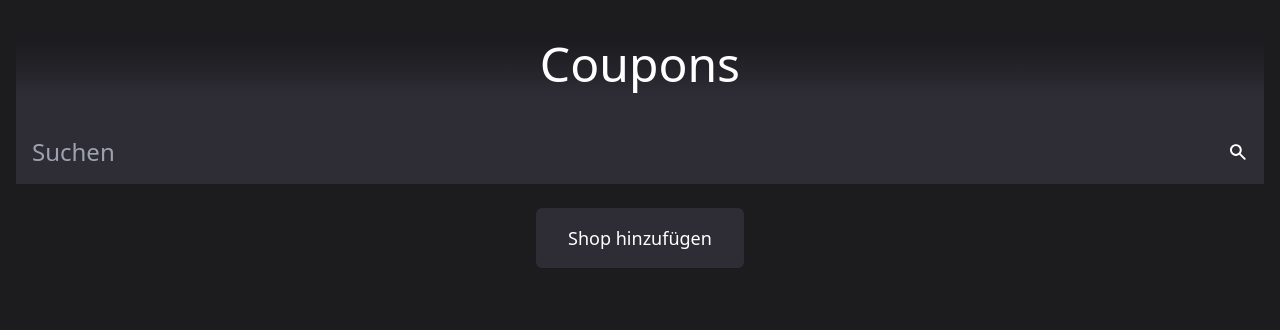
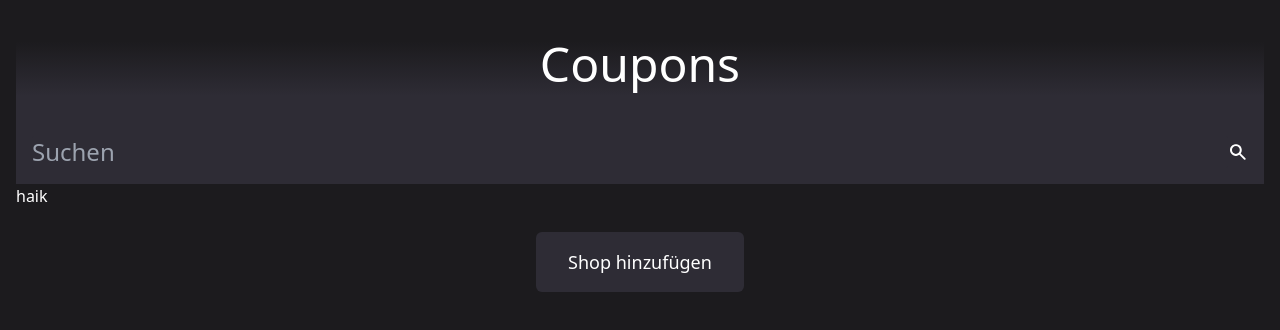
Before and after one commit to Tylopilus/bellyflop, a Next.js app: page / in a window 1280 px wide. Shown: the top 330 px of the page. Built offline with nearby package versions, Linux system fonts and the light colour scheme.

Commit message:
refactor: typeout store and change datastructure to array

```diff
--- /dev/null
+++ b/src/app/GetStores.tsx
@@ -0,0 +1,10 @@
+'use client';
+import { useLocalStorage } from '@/store';
+
+export default function GetStores({ view }: { view: React.ReactNode }) {
+  const stores = useLocalStorage((state: any) => state.stores);
+  const storeList = Object.keys(stores).map((key) => stores[key]);
+
+  console.log(storeList);
+  return <>{view}</>;
+}
--- /dev/null
+++ b/src/app/ViewStores.tsx
@@ -0,0 +1,11 @@
+'use client';
+import { useLocalStorage } from '@/store';
+import { useMemo } from 'react';
+
+export default function ViewStores() {
+  const stores = useLocalStorage((state) => state.stores);
+  //
+  const renderStore = useMemo(() => {}, [stores]);
+  console.log(stores);
+  return <h1>haik</h1>;
+}
--- a/src/app/globals.css
+++ b/src/app/globals.css
@@ -5,13 +5,3 @@
 :root {
     --inter-font: ${inter.style.fontFamily};
   }
-
-body {
-  color: rgb(var(--foreground-rgb));
-  background: linear-gradient(
-      to bottom,
-      transparent,
-      rgb(var(--background-end-rgb))
-    )
-    rgb(var(--background-start-rgb));
-}
--- a/src/app/page.tsx
+++ b/src/app/page.tsx
@@ -1,6 +1,7 @@
-import Image from 'next/image';
 import { Inter } from 'next/font/google';
 import Link from 'next/link';
+import GetStores from './GetStores';
+import ViewStores from './ViewStores';
 
 const inter = Inter({ subsets: ['latin'] });
 
@@ -23,12 +24,15 @@ export default function Home() {
           fill="none"
           xmlns="http://www.w3.org/2000/svg">
           <path
-            fill-rule="evenodd"
-            clip-rule="evenodd"
+            fillRule="evenodd"
+            clipRule="evenodd"
             d="M8 4C6.93913 4 5.92172 4.42143 5.17157 5.17158C4.42143 5.92172 4 6.93914 4 8C4 9.06087 4.42143 10.0783 5.17157 10.8284C5.92172 11.5786 6.93913 12 8 12C9.06087 12 10.0783 11.5786 10.8284 10.8284C11.5786 10.0783 12 9.06087 12 8C12 6.93914 11.5786 5.92172 10.8284 5.17158C10.0783 4.42143 9.06087 4 8 4ZM2 8C1.99988 7.05571 2.22264 6.12472 2.65017 5.28274C3.0777 4.44077 3.69792 3.7116 4.4604 3.15453C5.22287 2.59746 6.10606 2.22822 7.03815 2.07684C7.97023 1.92546 8.92488 1.99621 9.82446 2.28335C10.724 2.57049 11.5432 3.06591 12.2152 3.7293C12.8872 4.39269 13.3931 5.20534 13.6919 6.10114C13.9906 6.99694 14.0737 7.9506 13.9343 8.88456C13.795 9.81852 13.4372 10.7064 12.89 11.476L17.707 16.293C17.8892 16.4816 17.99 16.7342 17.9877 16.9964C17.9854 17.2586 17.8802 17.5094 17.6948 17.6948C17.5094 17.8802 17.2586 17.9854 16.9964 17.9877C16.7342 17.99 16.4816 17.8892 16.293 17.707L11.477 12.891C10.5794 13.5293 9.52335 13.9082 8.42468 13.9861C7.326 14.0641 6.22707 13.8381 5.2483 13.333C4.26953 12.8278 3.44869 12.063 2.87572 11.1224C2.30276 10.1817 1.99979 9.10144 2 8Z"
             fill="white"
           />
         </svg>
+      </section>
+      <section>
+        <ViewStores />
       </section>
       <section>
         <Link
--- a/src/app/stores/SaveButton.tsx
+++ b/src/app/stores/SaveButton.tsx
@@ -7,8 +7,8 @@ import { MouseEvent as ReactMouseEvent, useState } from 'react';
 export default function SaveButton() {
   const router = useRouter();
   const [isPending, setPending] = useState(false);
-  const updateStores = useLocalStorage((state: any) => state.setStore);
-  const stores = useLocalStorage((state: any) => state.stores);
+  const updateStores = useLocalStorage((state) => state.setStore);
+  const stores = useLocalStorage((state) => state.stores);
 
   const storeData = async () => {
     const name = (
@@ -22,10 +22,11 @@ export default function SaveButton() {
     );
 
     console.log(stores, name, website, iconUrl);
-    await updateStores(name, {
+    await updateStores({
       name,
       website,
       iconUrl,
+      coupons: [],
     });
   };
   const clickHandler = async (
--- a/src/store.ts
+++ b/src/store.ts
@@ -1,17 +1,27 @@
 import { create } from 'zustand';
-import { persist, createJSONStorage } from 'zustand/middleware';
+import { persist } from 'zustand/middleware';
 
-const useLocalStorage = create(
+type Store = {
+  name: string;
+  website: string;
+  coupons: any[];
+  iconUrl: string;
+};
+
+type ZustandState = {
+  stores: Store[];
+  setStore: (value: Store) => void;
+};
+
+const useLocalStorage = create<ZustandState>()(
   persist(
     (set) => ({
       stores: [],
-      setStore: (key: string, value: any) => {
-        set((state: any) => ({
-          stores: {
-            ...state.stores,
-            [key]: value,
-          },
-        }));
+      setStore: (value) => {
+        set((state) => {
+          state.stores.push(value);
+          return state;
+        });
       },
     }),
     {
```
